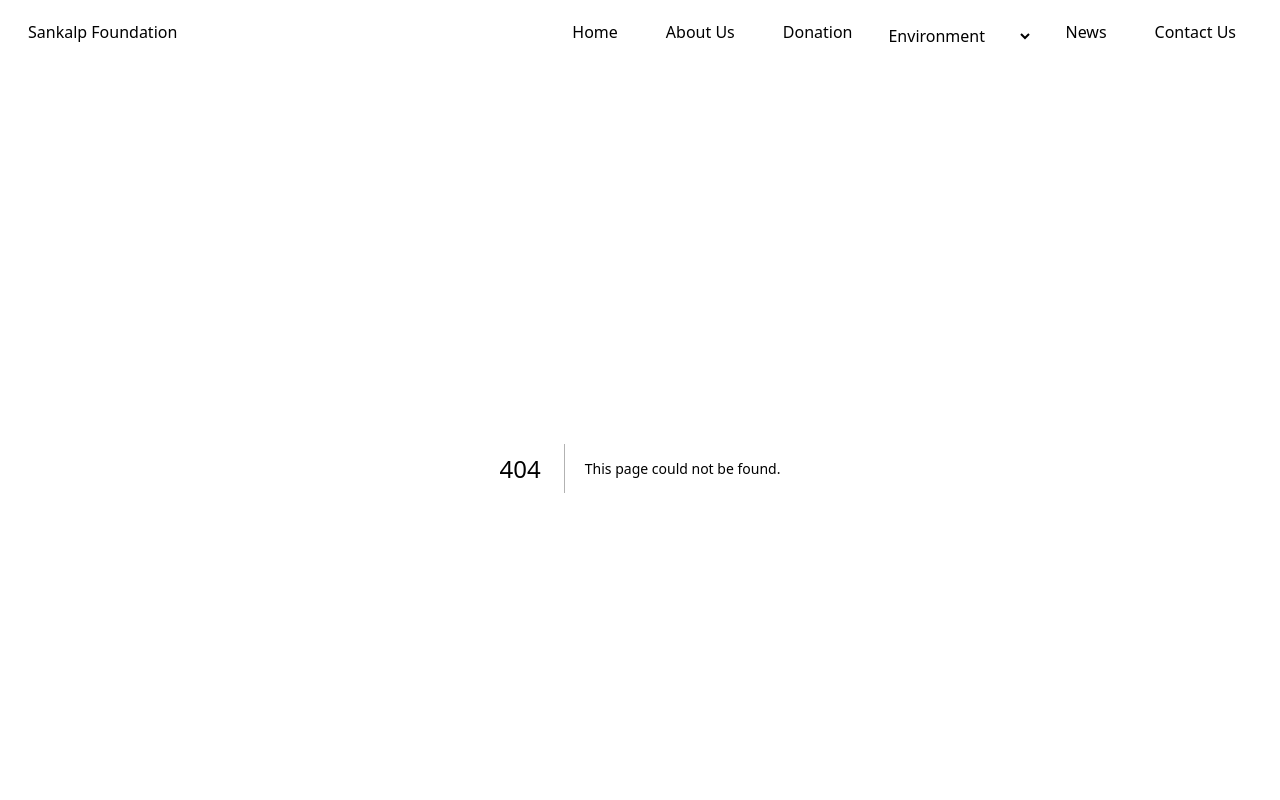
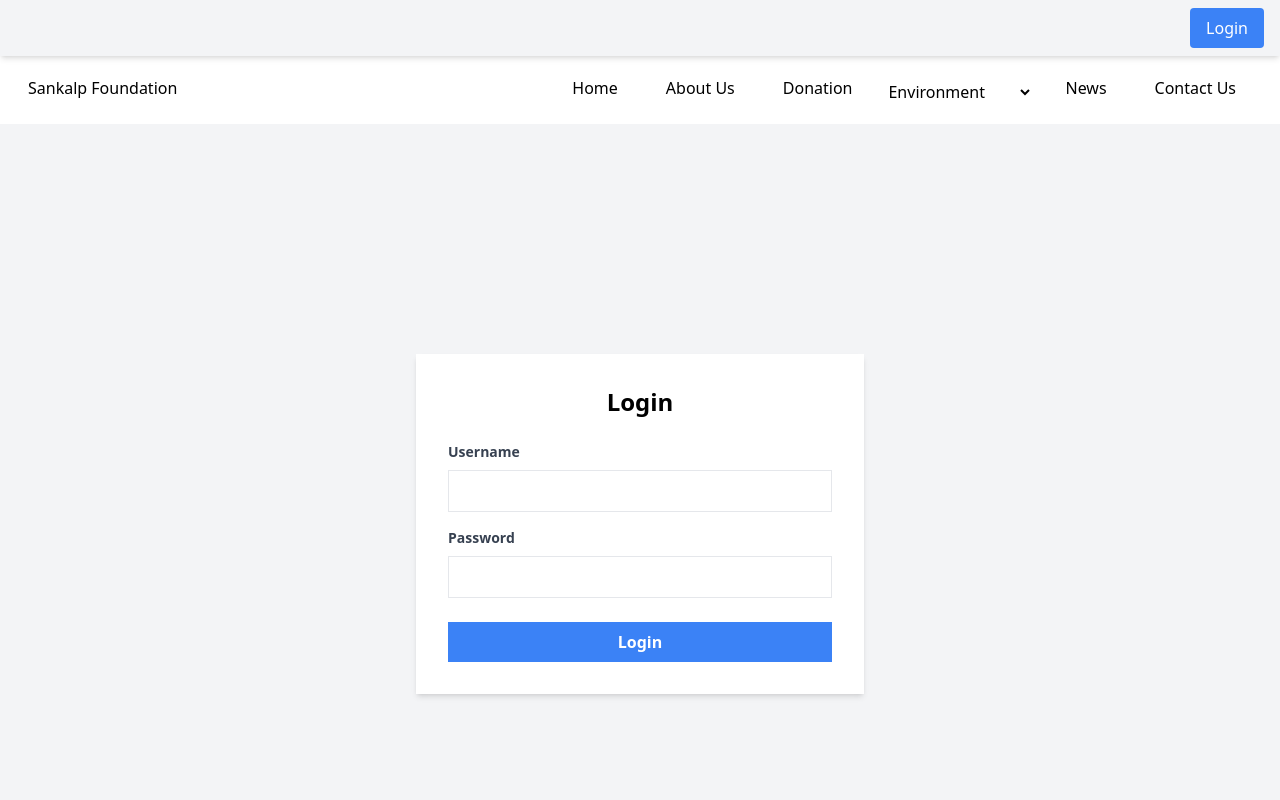
Before and after one commit to Akshay-Shende/sankalp_found, a Next.js app: page /login in a window 1280 px wide. Before the commit this address had no page. Shown: the top 800 px of the page. Built offline with nearby package versions, Linux system fonts and the light colour scheme.

Commit message:
login Page

```diff
--- a/src/app/Components/Layout.jsx
+++ b/src/app/Components/Layout.jsx
@@ -1,9 +1,11 @@
 import Footer from "../Components/footer"
 import Header from "../Components/header"
+import ScrollHeader from "./scrollHeader"
 
 const Layout = ({ children }) => {
   return (
     <>
+    <ScrollHeader />
     <Header />
     {children}
     <Footer />
--- /dev/null
+++ b/src/app/Components/ScrollHeader.jsx
@@ -0,0 +1,41 @@
+'use client';
+import { useEffect, useState } from "react";
+
+const ScrollHeader = () => {
+  const [showScrollHeader, setShowScrollHeader] = useState(true);
+  const [lastScrollY, setLastScrollY] = useState(0);
+
+  const handleScroll = () => {
+    const currentScrollY = window.scrollY;
+
+    if (currentScrollY === 0) {
+      setShowScrollHeader(true); // Show the header when user scrolls to the top
+    } else if (currentScrollY > lastScrollY) {
+      setShowScrollHeader(false); // Hide the header on scroll down
+    }
+
+    setLastScrollY(currentScrollY);
+  };
+
+  useEffect(() => {
+    window.addEventListener("scroll", handleScroll);
+
+    return () => {
+      window.removeEventListener("scroll", handleScroll);
+    };
+  }, [lastScrollY]);
+
+  return (
+    showScrollHeader && (
+      <div className="scroll-header w-full bg-gray-100 py-2 shadow-md">
+        <div className="flex justify-end space-x-4 px-4">
+          <button className="login-button bg-blue-500 text-white px-4 py-2 rounded">
+            Login
+          </button>
+        </div>
+      </div>
+    )
+  );
+};
+
+export default ScrollHeader;
--- /dev/null
+++ b/src/app/login/page.jsx
@@ -0,0 +1,58 @@
+'use client';
+import React, { useState } from 'react';
+
+const Page = () => {
+  const [username, setUsername] = useState('');
+  const [password, setPassword] = useState('');
+
+  const handleLogin = (e) => {
+    e.preventDefault();
+    // Add login logic here
+    console.log('Username:', username);
+    console.log('Password:', password);
+  };
+
+  return (
+    <div className="flex justify-center items-center h-screen bg-gray-100">
+      <div className="w-full max-w-md bg-white shadow-md rounded-lg p-8">
+        <h2 className="text-2xl font-semibold text-center mb-6">Login</h2>
+        <form onSubmit={handleLogin}>
+          <div className="mb-4">
+            <label className="block text-gray-700 text-sm font-bold mb-2" htmlFor="username">
+              Username
+            </label>
+            <input
+              type="text"
+              id="username"
+              value={username}
+              onChange={(e) => setUsername(e.target.value)}
+              className="w-full px-3 py-2 border rounded-lg text-gray-700 focus:outline-none focus:border-blue-500"
+              required
+            />
+          </div>
+          <div className="mb-6">
+            <label className="block text-gray-700 text-sm font-bold mb-2" htmlFor="password">
+              Password
+            </label>
+            <input
+              type="password"
+              id="password"
+              value={password}
+              onChange={(e) => setPassword(e.target.value)}
+              className="w-full px-3 py-2 border rounded-lg text-gray-700 focus:outline-none focus:border-blue-500"
+              required
+            />
+          </div>
+          <button
+            type="submit"
+            className="w-full bg-blue-500 text-white font-bold py-2 rounded-lg hover:bg-blue-600 focus:outline-none focus:bg-blue-600"
+          >
+            Login
+          </button>
+        </form>
+      </div>
+    </div>
+  );
+};
+
+export default Page;
```
